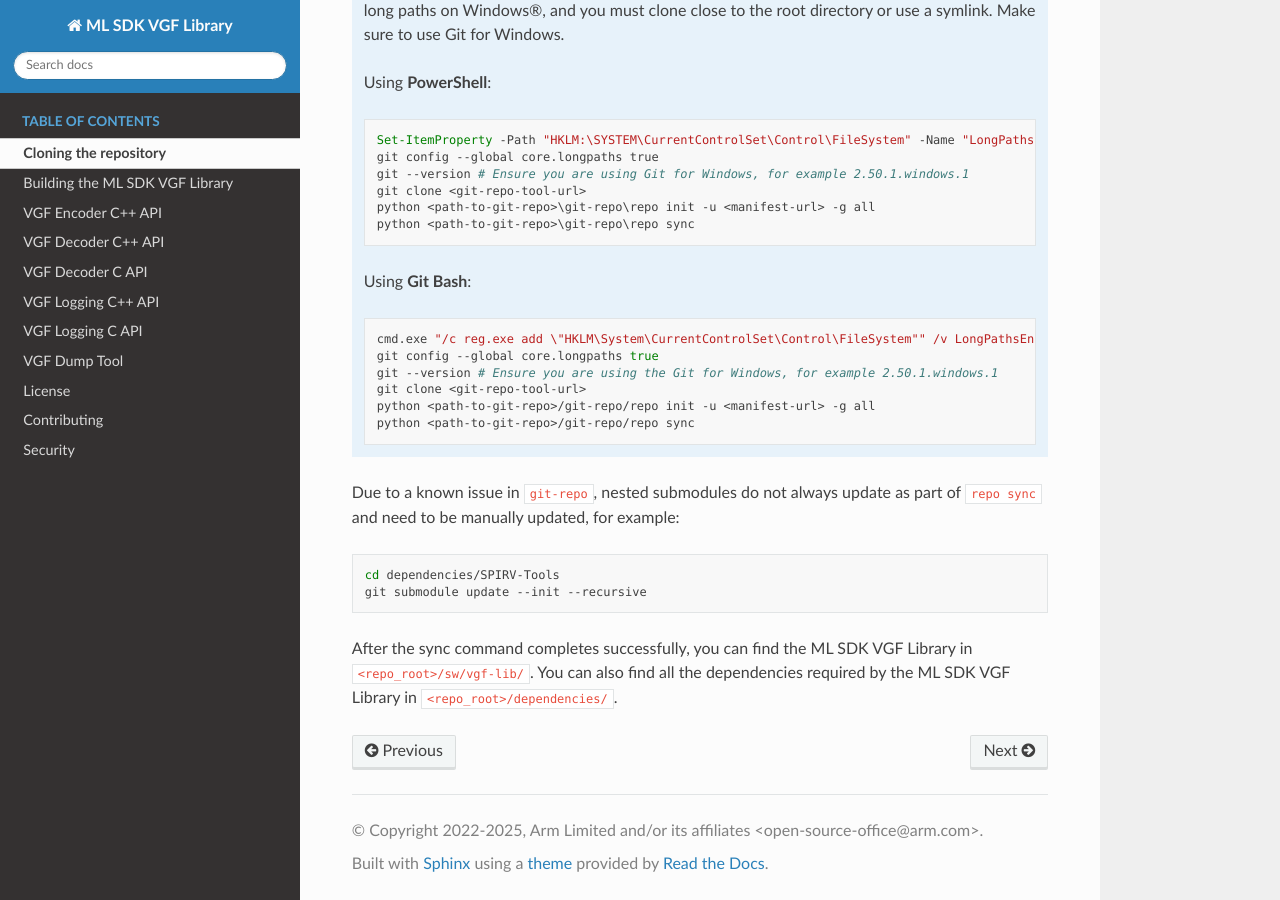
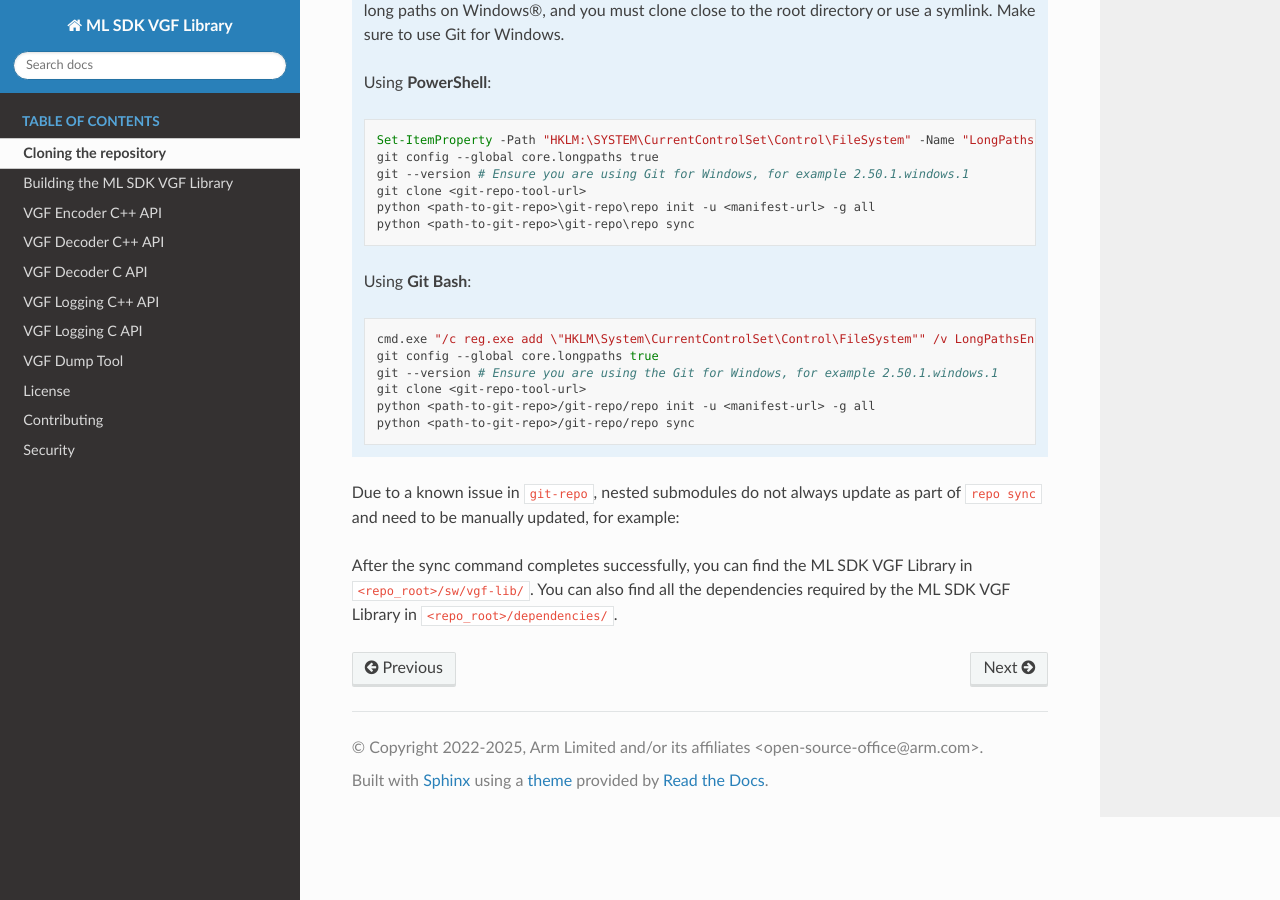
Before and after one commit to arm/ai-ml-sdk-vgf-library, a Sphinx documentation site: the page built from docs/source/cloning.rst, in a window 1280 px wide and 900 px high, scrolled down 739 px. Built offline with Sphinx 7.4.7 and the Read the Docs theme 3.1.0, drawn with Linux system fonts in a browser that asks for light colours.

Commit message:
Update cloning instruction
Change-Id: I272a4936750ddd4254fc87fe584f3a8314881b8b
Signed-off-by: Alan Liang <alan.liang@arm.com>

```diff
--- a/docs/source/cloning.rst
+++ b/docs/source/cloning.rst
@@ -54,10 +54,5 @@ After the repo is initialized, fetch the contents with:
 Due to a known issue in :code:`git-repo`, nested submodules do not always update as part of :code:`repo sync` and need to
 be manually updated, for example:
 
-.. code-block:: bash
-
-    cd dependencies/SPIRV-Tools
-    git submodule update --init --recursive
-
 After the sync command completes successfully, you can find the |VGF_project| in :code:`<repo_root>/sw/vgf-lib/`.
 You can also find all the dependencies required by the |VGF_project| in :code:`<repo_root>/dependencies/`.
```
